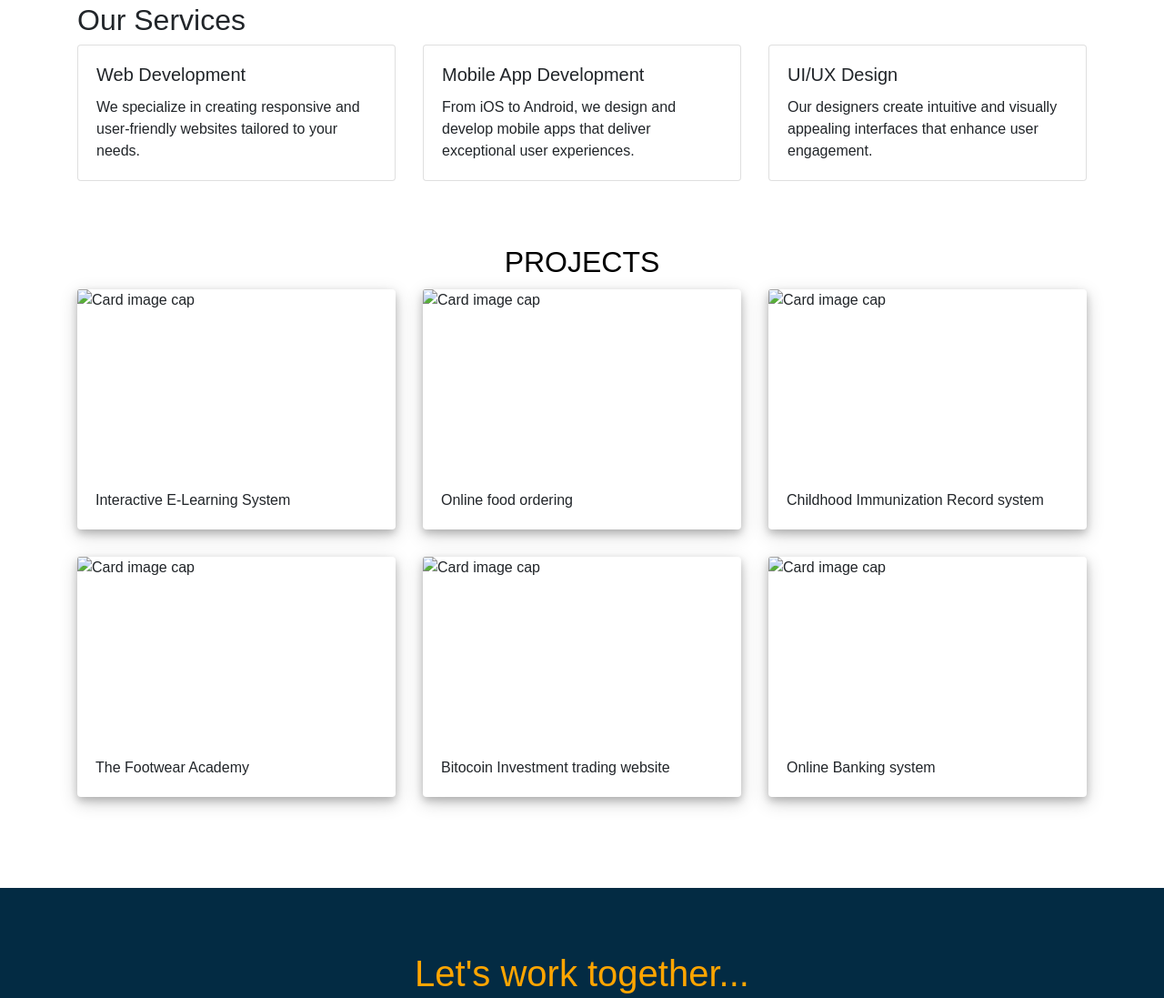
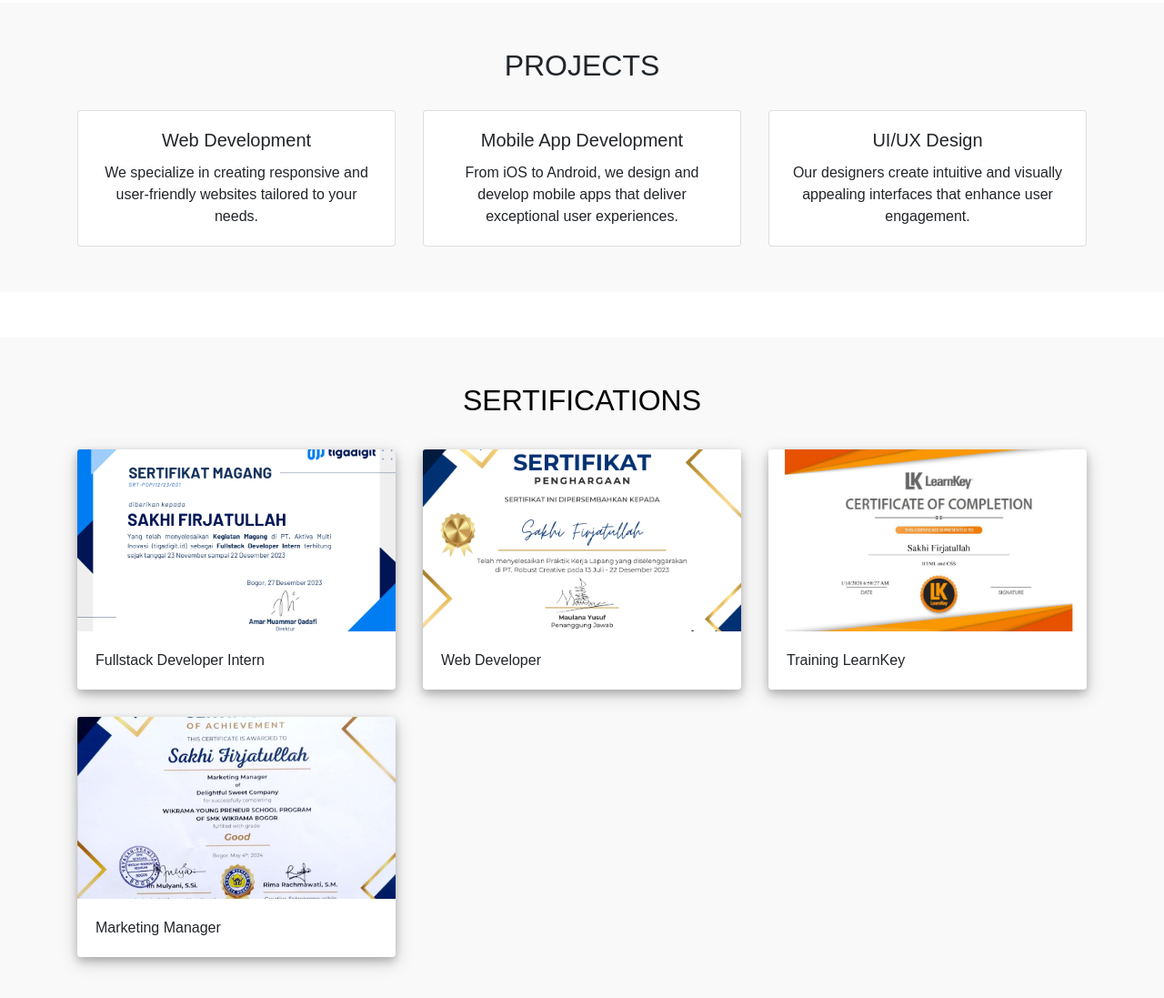
Before and after one commit to sakhifirjaa/portofolio2, a plain HTML site: page index.html in a window 1280 px wide. Shown: the part 717-1814 px from the top of the page at 91% size. Drawn offline with nearby package versions, Linux system fonts and the light colour scheme; a web font is replaced by a local one.

Commit message:
sertifikat

```diff
--- a/css/style.css
+++ b/css/style.css
@@ -30,6 +30,9 @@
 #welcome h2{
     color: #fff;
 }
+#welcome h4{
+    color: #fff;
+}
 #welcome p{
     color: #fff;
 }
@@ -44,24 +47,24 @@
 #welcome img{
     width: 100%;
 }
-#project{
+#sertifikat{
     padding-top: 70px;
     padding-bottom: 70px;
 }
-#project h2{
+#sertifikat h2{
     text-align: center;
     color: #000000;
     text-transform: uppercase;
     margin-bottom: 10px;
 }
-#project .card{
+#sertifikat .card{
     border: none;
     box-shadow: 0 4px 8px 0 rgba(0, 0, 0, 0.2), 0 6px 20px 0 rgba(0, 0, 0, 0.19);
 }
-#project .col-md-4{
+#sertifikat .col-md-4{
     margin-bottom: 30px;
 }
-#project .card-img-top {
+#sertifikat .card-img-top {
     width: 100%;
     height: 200px;
     object-fit: cover;
@@ -92,3 +95,20 @@
     transform: translateY(-5px);
     transition: transform 0.3s ease;
 }
+
+#projects {
+    text-align: center;
+}
+#projects h2 {
+    margin-bottom: 30px; /* Adjust as needed */
+}
+
+    /* Tambahkan jarak antara bagian Projects dan Certifications */
+    #projects {
+        margin-bottom: 50px;
+    }
+    /* Berikan tampilan yang berbeda untuk setiap bagian */
+    #projects, #sertifikat {
+        background-color: #f9f9f9;
+        padding: 50px 0;
+    }
--- a/index.html
+++ b/index.html
@@ -7,8 +7,12 @@
     <title>Sakhi Firjatullah - Portfolio</title>
     <link rel="stylesheet" href="https://cdn.jsdelivr.net/npm/bootstrap@4.0.0/dist/css/bootstrap.min.css">
     <link rel="stylesheet" href="css/style.css">
+
+
+
 </head>
 <body>
+
     <nav class="navbar navbar-expand-lg navbar-light bg-light fixed-top navbar-transparent">
         <div class="container">
             <a class="navbar-brand" href="#">Sakhi Firjatullah</a>
@@ -21,10 +25,10 @@
                         <a class="nav-link" href="#welcome">Home</a>
                     </li>
                     <li class="nav-item">
-                        <a class="nav-link" href="#services">Services</a>
+                        <a class="nav-link" href="#projects">Projects</a>
                     </li>
                     <li class="nav-item">
-                        <a class="nav-link" href="#project">Projects</a>
+                        <a class="nav-link" href="#sertifikat">Sertifications</a>
                     </li>
                     <li class="nav-item">
                         <a class="nav-link" href="#contact">Contact</a>
@@ -34,16 +38,15 @@
         </div>
     </nav>
 
-
-
     <section id="welcome">
         <div class="container">
             <div class="row">
                 <div class="col-md-6">
-                    <h1>Hi, <span>I'm Sakhi Firjatullah,</span></h1>
-                    <h2>Welcome to our Portfolio</h2>
-                    <p>Lorem ipsum dolor, sit amet consectetur adipisicing elit. Consectetur amet blanditiis, commodi repudiandae debitis hic, nobis reiciendis sit inventore esse nulla quaerat ad, tempora ullam harum optio delectus doloremque praesentium!</p>
-
+                    <h1><span>Portfolio</span></h1>
+                    <h2>Sakhi Firjatullah</h2>
+                    <h4>2024</h4>
+                    <br>
+                    <p>Selamat datang di portfolio saya! saya adalah seorang web developer yang siap mengembangkan web dengan desain dan fungsi yang efisien.</p>
                 </div>
                 <div class="col-md-5">
                     <img src="img/bg.png">
@@ -53,9 +56,9 @@
     </section>
     <br>
 
-    <section id="services">
+    <section id="projects">
         <div class="container">
-            <h2>Our Services</h2>
+            <h2 class="text-center">PROJECTS</h2>
             <div class="row">
                 <div class="col-md-4">
                     <div class="card">
@@ -85,67 +88,58 @@
         </div>
     </section>
 
-    <section id="project">
+    <section id="sertifikat">
+
         <div class="container">
-            <h2>Projects</h2>
+            <h2 class="text-center">Sertifications</h2>
+            <br>
             <div class="row">
                 <div class="col-md-4">
                     <div class="card shadow-lg ">
-                        <img class="card-img-top" src="img/1.png" alt="Card image cap">
+                        <a href="img/1.png" data-lightbox="sertifikat"><img class="card-img-top" src="img/1.png" alt="Card image cap"></a>
+
                         <div class="card-body">
-                          <p class="card-text">Interactive E-Learning System</p>
+                          <p class="card-text">Fullstack Developer Intern</p>
                         </div>
                     </div>
                 </div>
                 <div class="col-md-4">
                     <div class="card ">
-                        <img class="card-img-top" src="img/2.png" alt="Card image cap">
+                        <a href="img/2.png" data-lightbox="sertifikat"><img class="card-img-top" src="img/2.png" alt="Card image cap"></a>
                         <div class="card-body">
-                          <p class="card-text">Online food ordering</p>
+                          <p class="card-text">Web Developer</p>
                         </div>
                     </div>
                 </div>
                 <div class="col-md-4">
                     <div class="card ">
-                        <img class="card-img-top" src="img/3.png" alt="Card image cap">
+                        <a href="img/3.png" data-lightbox="sertifikat"><img class="card-img-top" src="img/3.png" alt="Card image cap"></a>
                         <div class="card-body">
-                          <p class="card-text">Childhood Immunization Record system</p>
+                          <p class="card-text">Training LearnKey</p>
                         </div>
                     </div>
                 </div>
                 <div class="col-md-4">
                     <div class="card ">
-                        <img class="card-img-top" src="img/4.png" alt="Card image cap">
+                        <a href="img/4.png" data-lightbox="sertifikat"><img class="card-img-top" src="img/4.png" alt="Card image cap"></a>
                         <div class="card-body">
-                          <p class="card-text">The Footwear Academy</p>
+                          <p class="card-text">Marketing Manager</p>
                         </div>
                     </div>
                 </div>
-                <div class="col-md-4">
-                    <div class="card ">
-                        <img class="card-img-top" src="img/5.png" alt="Card image cap">
-                        <div class="card-body">
-                          <p class="card-text">Bitocoin Investment trading website</p>
-                        </div>
-                    </div>
-                </div>
-                <div class="col-md-4">
-                    <div class="card">
-                        <img class="card-img-top" src="img/6.png" alt="Card image cap">
-                        <div class="card-body">
-                          <p class="card-text">Online Banking system</p>
-                        </div>
-                    </div>
+
                 </div>
             </div>
         </div>
     </section>
 
     <section id="contact">
-        <h1>Let's work together...</h1>
-        <h4>How do you take your coffee?</h4>
-        <p><a href="">Email: sakhifirjaa@gmail.com</a></p>
-        <p><a href="">Call us: +62 882-9214-3312</a></p>
+        <div class="container text-center">
+            <h1>Let's work together...</h1>
+            <h4>How do you take your coffee?</h4>
+            <p><a href="">Email: sakhifirjaa@gmail.com</a></p>
+            <p><a href="">Call us: +62 882-9214-3312</a></p>
+        </div>
     </section>
 
 
```
Also changed, not shown: img/1.png (added), img/2.png (added), img/3.png (added), img/4.png (added).
